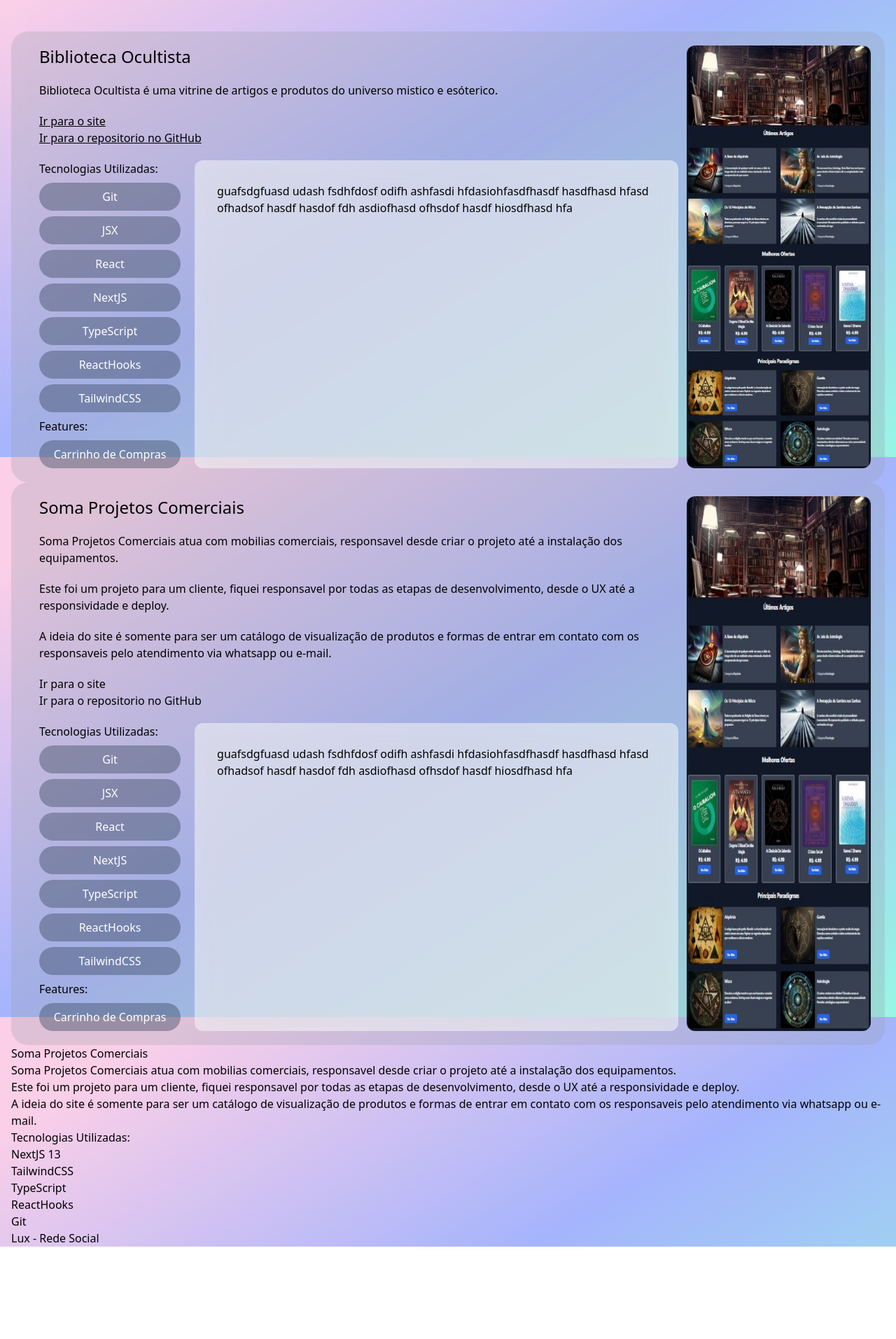
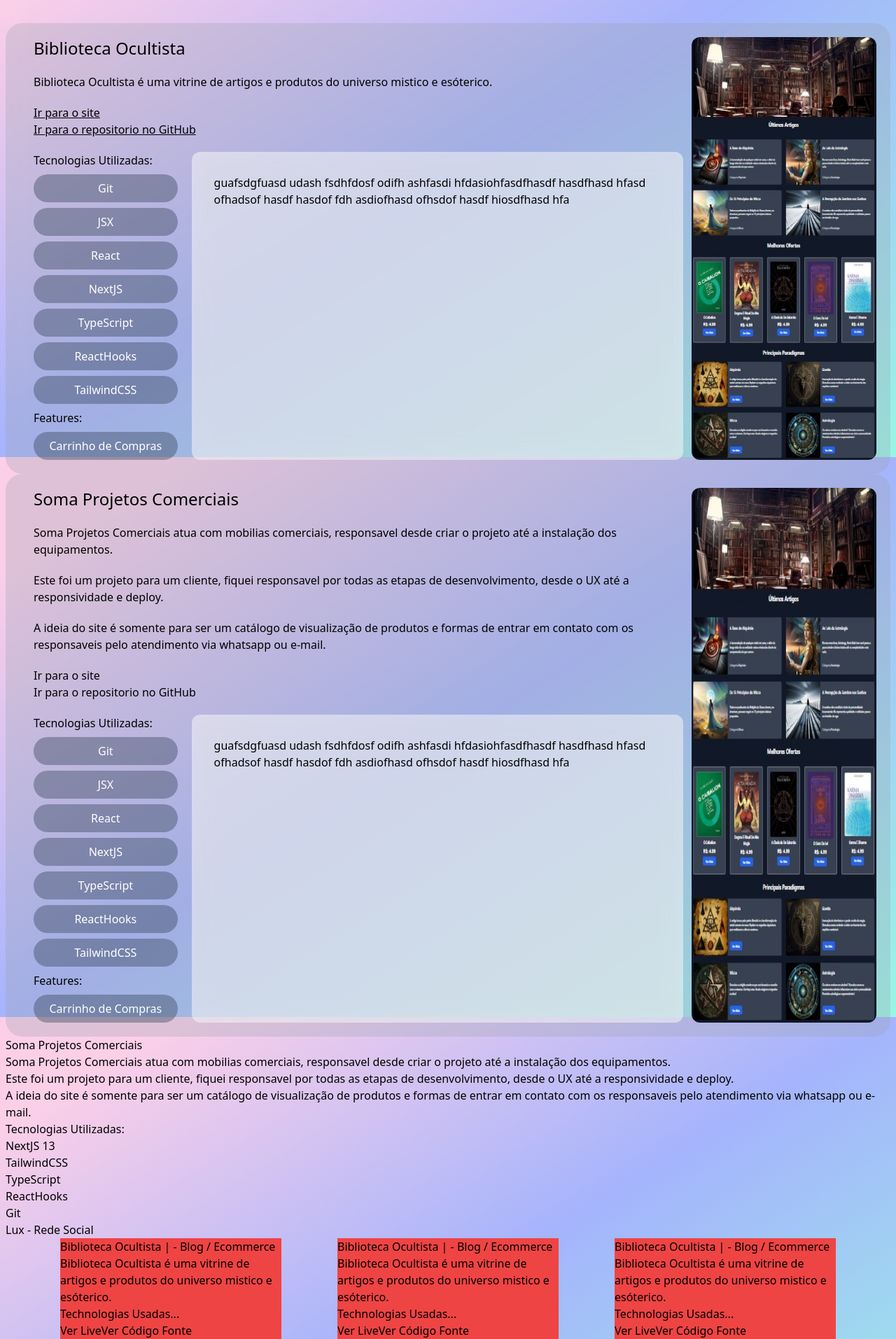
Before and after one commit to HiImVOID/raphaelluz, a Next.js app: page /portifolio in a window 1280 px wide. Shown: the part 147-2060 px from the top of the page at 70% size. Before the commit the page ends 1928 px from the top, so only its background shows below. Built offline with nearby package versions, Linux system fonts and the light colour scheme.

Commit message:
First Commit

```diff
--- a/src/app/(pages)/portifolio/page.tsx
+++ b/src/app/(pages)/portifolio/page.tsx
@@ -1,82 +1,16 @@
+import Portifólioalt from '@/components/MainLayout/portifolioalt'
 import Image from 'next/image'
 import Link from 'next/link'
+import Portifólio from '@/components/MainLayout/portifolio'
 
-const Portifólio = () => {
-	return (
+const PortifólioScreen = () => {
+	return (<>
 		<main>
 			<div className='my-10'>
 				<h1 className='flex justify-center text-3xl'>Meu Portifólio</h1>
 			</div>
 
-			<section className='p-5 backdrop-blur-lg bg-gray-400/30 rounded-3xl'>
-				<div className='flex flex-col lg:flex-row gap-3 gap-y-5 justify-between'>
-					<div className='flex flex-col gap-y-5 w-full pl-5'>
-						<h2 className='text-2xl'>Biblioteca Ocultista</h2>
-						<p>
-							Biblioteca Ocultista é uma vitrine de artigos e produtos do
-							universo mistico e esóterico.
-						</p>
-						<div className='flex flex-col'>
-							<Link
-								href={'https://www.bibliotecaocultista.com/'}
-								target='_blank'
-								className='underline w-max'>
-								Ir para o site
-							</Link>
-							<Link
-								href={'https://github.com/HiImVOID/biblioteca-ocultista'}
-								target='_blank'
-								className='underline w-max'>
-								Ir para o repositorio no GitHub
-							</Link>
-						</div>
-						<div className='flex justify-between gap-x-5'>
-							<dl className='flex flex-col w-[30%] gap-y-2'>
-								<dt>Tecnologias Utilizadas:</dt>
-								<dd className='w-full p-2 text-center rounded-r-full rounded-l-full bg-slate-700 bg-opacity-40 text-white hover:bg-opacity-100 hover:bg-slate-900'>
-									Git
-								</dd>
-								<dd className='w-full p-2 text-center rounded-r-full rounded-l-full bg-slate-700 bg-opacity-40 text-white hover:bg-opacity-100 hover:bg-slate-900'>
-									JSX
-								</dd>
-								<dd className='w-full p-2 text-center rounded-r-full rounded-l-full bg-slate-700 bg-opacity-40 text-white hover:bg-opacity-100 hover:bg-slate-900'>
-									React
-								</dd>
-								<dd className='w-full p-2 text-center rounded-r-full rounded-l-full bg-slate-700 bg-opacity-40 text-white hover:bg-opacity-100 hover:bg-slate-900'>
-									NextJS
-								</dd>
-								<dd className='w-full p-2 text-center rounded-r-full rounded-l-full bg-slate-700 bg-opacity-40 text-white hover:bg-opacity-100 hover:bg-slate-900'>
-									TypeScript
-								</dd>
-								<dd className='w-full p-2 text-center rounded-r-full rounded-l-full bg-slate-700 bg-opacity-40 text-white hover:bg-opacity-100 hover:bg-slate-900'>
-									ReactHooks
-								</dd>
-								<dd className='w-full p-2 text-center rounded-r-full rounded-l-full bg-slate-700 bg-opacity-40 text-white hover:bg-opacity-100 hover:bg-slate-900'>
-									TailwindCSS
-								</dd>
-								<dt>Features:</dt>
-								<dd className='w-full p-2 text-center rounded-r-full rounded-l-full bg-slate-700 bg-opacity-40 text-white hover:bg-opacity-100 hover:bg-slate-900'>
-									Carrinho de Compras
-								</dd>
-							</dl>
-							<div className='w-full p-8 rounded-xl backdrop-blur-lg bg-white/50'>
-								guafsdgfuasd udash fsdhfdosf odifh ashfasdi hfdasiohfasdfhasdf
-								hasdfhasd hfasd ofhadsof hasdf hasdof fdh asdiofhasd ofhsdof
-								hasdf hiosdfhasd hfa
-							</div>
-						</div>
-					</div>
-					<div className='flex justify-center'>
-						<Image
-							src={'/portifolio/BibliotecaOcultista.jpg'}
-							width={343}
-							height={343}
-							alt='Biblioteca Ocultista'
-							className='rounded-xl'
-						/>
-					</div>
-				</div>
-			</section>
+			<Portifólio />
 			<section className='p-5 backdrop-blur-lg bg-gray-400/30 rounded-3xl'>
 				<div className='flex flex-col lg:flex-row gap-3 gap-y-5 justify-between'>
 					<div className='flex flex-col gap-y-5 w-full pl-5'>
@@ -175,8 +109,10 @@ const Portifólio = () => {
 				</dl>
 			</section>
 			<section>Lux - Rede Social</section>
+
 		</main>
-	)
+		<Portifólioalt />
+	</>)
 }
 
-export default Portifólio
+export default PortifólioScreen
--- a/src/app/layout.tsx
+++ b/src/app/layout.tsx
@@ -16,9 +16,9 @@ export default function RootLayout({
 }) {
 	return (
 		<html lang='pt_BR'>
-			<body className='grid grid-rows-[1fr,1fr] gap-3 max-h-screen bg-no-repeat backdrop-blur-lg bg-fixed bg-center bg-gradient-to-br  from-pink-200 from-10% via-indigo-300 via-50% to-teal-200 to-100%'>
+			<body className=' max-h-screen w-full bg-no-repeat backdrop-blur-lg bg-fixed bg-center bg-gradient-to-br  from-pink-200 from-10% via-indigo-300 via-50% to-teal-200 to-100%'>
 				<Navbar />
-				<div className='flex flex-col  items-center px-4'>{children}</div>
+				<div className=' container flex flex-col mx-auto items-center px-2'>{children}</div>
 			</body>
 		</html>
 	)
--- a/src/app/page.tsx
+++ b/src/app/page.tsx
@@ -1,5 +1,10 @@
+import TechIcons from '@/components/MainLayout/TechIcons'
 import Image from 'next/image'
 
 export default function Home() {
-	return <h1>Raphael Luz</h1>
+	return(<><h1>Raphael Luz</h1>
+
+	   <TechIcons />
+	</>)
+
 }
--- a/src/components/MainLayout/Navbar.tsx
+++ b/src/components/MainLayout/Navbar.tsx
@@ -5,8 +5,9 @@ import { Lightbulb, LightbulbOff } from 'lucide'
 
 export default function Navbar() {
 	return (
-		<div>
-			<header className='flex justify-between items-center p-3 gap-x-10 w-full rounded-b-xl backdrop-blur-sm bg-slate-700/40'>
+		<div className='w-full flex backdrop-blur-sm bg-slate-700/40'>
+		<div className='container w-full  mx-auto '>
+			<header className='flex   justify-between items-center p-3 gap-x-10 w-full rounded-b-xl '>
 				{/* Logo */}
 				<div className='flex gap-x-3'>
 					{/* <Image
@@ -65,5 +66,6 @@ export default function Navbar() {
 				</nav>
 			</header>
 		</div>
+		</div>
 	)
 }
--- /dev/null
+++ b/src/components/MainLayout/TechIcons.tsx
@@ -0,0 +1,36 @@
+const TechIcons = () => {
+    return (<section className="flex flex-wrap gap-x-3">
+
+
+        <div>Essentials
+            <div>Git</div>
+            <div>HTML</div>
+            <div>CSS</div>
+            <div>JavaScript</div>
+            <div>TypeScript</div>
+
+        </div>
+
+        <div>Front-End
+            <div>React</div>
+            <div>NextJs</div>
+            <div>TailwindCSS</div>
+            <div>Bootstrap</div>
+            <div>Responsividade</div>
+            <div>Mobile-First</div>
+        </div>
+
+        <div>Back-End
+            <div>Node</div>
+            <div>API Rest</div>
+            <div>Python</div>
+        </div>
+
+        <div>DataBase
+            <div>SQL</div>
+            <div>MongoDB</div>
+        </div>
+    </section>)
+}
+
+export default TechIcons
--- /dev/null
+++ b/src/components/MainLayout/portifolio.tsx
@@ -0,0 +1,76 @@
+import Image from 'next/image'
+import Link from 'next/link'
+
+const Portifólio = () => {
+    return (<section className='p-5 backdrop-blur-lg bg-gray-400/30 rounded-3xl'>
+        <div className='flex flex-col lg:flex-row gap-3 gap-y-5 justify-between'>
+            <div className='flex flex-col gap-y-5 w-full pl-5'>
+                <h2 className='text-2xl'>Biblioteca Ocultista</h2>
+                <p>
+                    Biblioteca Ocultista é uma vitrine de artigos e produtos do
+                    universo mistico e esóterico.
+                </p>
+                <div className='flex flex-col'>
+                    <Link
+                        href={'https://www.bibliotecaocultista.com/'}
+                        target='_blank'
+                        className='underline w-max'>
+                        Ir para o site
+                    </Link>
+                    <Link
+                        href={'https://github.com/HiImVOID/biblioteca-ocultista'}
+                        target='_blank'
+                        className='underline w-max'>
+                        Ir para o repositorio no GitHub
+                    </Link>
+                </div>
+                <div className='flex justify-between gap-x-5'>
+                    <dl className='flex flex-col w-[30%] gap-y-2'>
+                        <dt>Tecnologias Utilizadas:</dt>
+                        <dd className='w-full p-2 text-center rounded-r-full rounded-l-full bg-slate-700 bg-opacity-40 text-white hover:bg-opacity-100 hover:bg-slate-900'>
+                            Git
+                        </dd>
+                        <dd className='w-full p-2 text-center rounded-r-full rounded-l-full bg-slate-700 bg-opacity-40 text-white hover:bg-opacity-100 hover:bg-slate-900'>
+                            JSX
+                        </dd>
+                        <dd className='w-full p-2 text-center rounded-r-full rounded-l-full bg-slate-700 bg-opacity-40 text-white hover:bg-opacity-100 hover:bg-slate-900'>
+                            React
+                        </dd>
+                        <dd className='w-full p-2 text-center rounded-r-full rounded-l-full bg-slate-700 bg-opacity-40 text-white hover:bg-opacity-100 hover:bg-slate-900'>
+                            NextJS
+                        </dd>
+                        <dd className='w-full p-2 text-center rounded-r-full rounded-l-full bg-slate-700 bg-opacity-40 text-white hover:bg-opacity-100 hover:bg-slate-900'>
+                            TypeScript
+                        </dd>
+                        <dd className='w-full p-2 text-center rounded-r-full rounded-l-full bg-slate-700 bg-opacity-40 text-white hover:bg-opacity-100 hover:bg-slate-900'>
+                            ReactHooks
+                        </dd>
+                        <dd className='w-full p-2 text-center rounded-r-full rounded-l-full bg-slate-700 bg-opacity-40 text-white hover:bg-opacity-100 hover:bg-slate-900'>
+                            TailwindCSS
+                        </dd>
+                        <dt>Features:</dt>
+                        <dd className='w-full p-2 text-center rounded-r-full rounded-l-full bg-slate-700 bg-opacity-40 text-white hover:bg-opacity-100 hover:bg-slate-900'>
+                            Carrinho de Compras
+                        </dd>
+                    </dl>
+                    <div className='w-full p-8 rounded-xl backdrop-blur-lg bg-white/50'>
+                        guafsdgfuasd udash fsdhfdosf odifh ashfasdi hfdasiohfasdfhasdf
+                        hasdfhasd hfasd ofhadsof hasdf hasdof fdh asdiofhasd ofhsdof
+                        hasdf hiosdfhasd hfa
+                    </div>
+                </div>
+            </div>
+            <div className='flex justify-center'>
+                <Image
+                    src={'/portifolio/BibliotecaOcultista.jpg'}
+                    width={343}
+                    height={343}
+                    alt='Biblioteca Ocultista'
+                    className='rounded-xl'
+                />
+            </div>
+        </div>
+    </section>)
+}
+
+export default Portifólio
--- /dev/null
+++ b/src/components/MainLayout/portifolioalt.tsx
@@ -0,0 +1,36 @@
+const Portifólioalt = () => {
+    return (<section className="flex flex-wrap justify-center gap-x-20">
+        <article className="w-[25%] bg-red-500 flex- flex-col gap-y-3">
+            <h3>Biblioteca Ocultista | - Blog / Ecommerce</h3>
+            <h4>Biblioteca Ocultista é uma vitrine de artigos e produtos do universo mistico e esóterico.</h4>
+            <span> Technologias Usadas...</span>
+            <span className="flex">
+                <button>Ver Live</button>
+                <button>Ver Código Fonte</button>
+            </span>
+        </article>
+
+        <article className="w-[25%] bg-red-500 flex- flex-col gap-y-3">
+            <h3>Biblioteca Ocultista | - Blog / Ecommerce</h3>
+            <h4>Biblioteca Ocultista é uma vitrine de artigos e produtos do universo mistico e esóterico.</h4>
+            <span> Technologias Usadas...</span>
+            <span className="flex">
+                <button>Ver Live</button>
+                <button>Ver Código Fonte</button>
+            </span>
+        </article>
+
+        <article className="w-[25%] bg-red-500 flex- flex-col gap-y-3">
+            <h3>Biblioteca Ocultista | - Blog / Ecommerce</h3>
+            <h4>Biblioteca Ocultista é uma vitrine de artigos e produtos do universo mistico e esóterico.</h4>
+            <span> Technologias Usadas...</span>
+            <span className="flex">
+                <button>Ver Live</button>
+                <button>Ver Código Fonte</button>
+            </span>
+        </article>
+
+            </section>)
+}
+
+export default Portifólioalt
```
